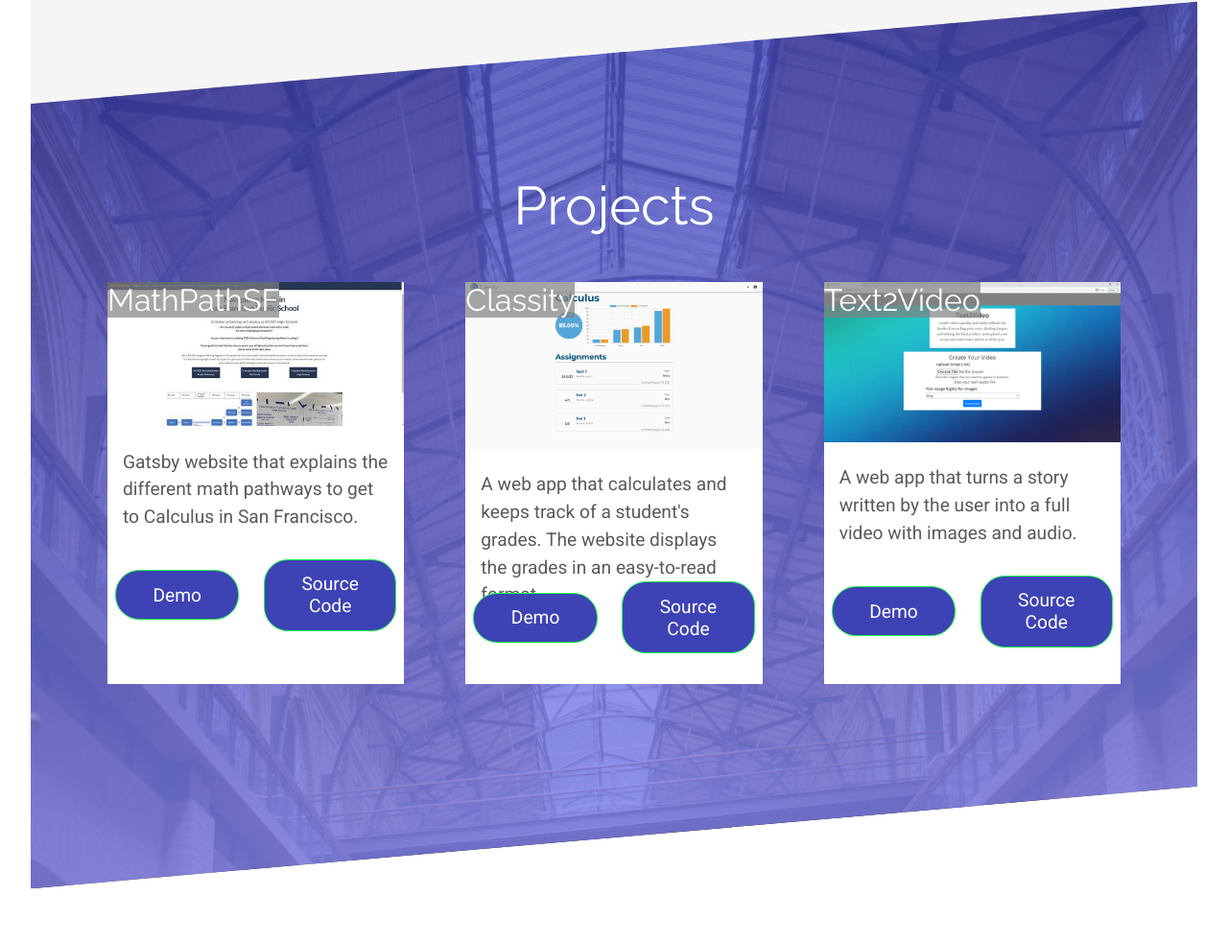
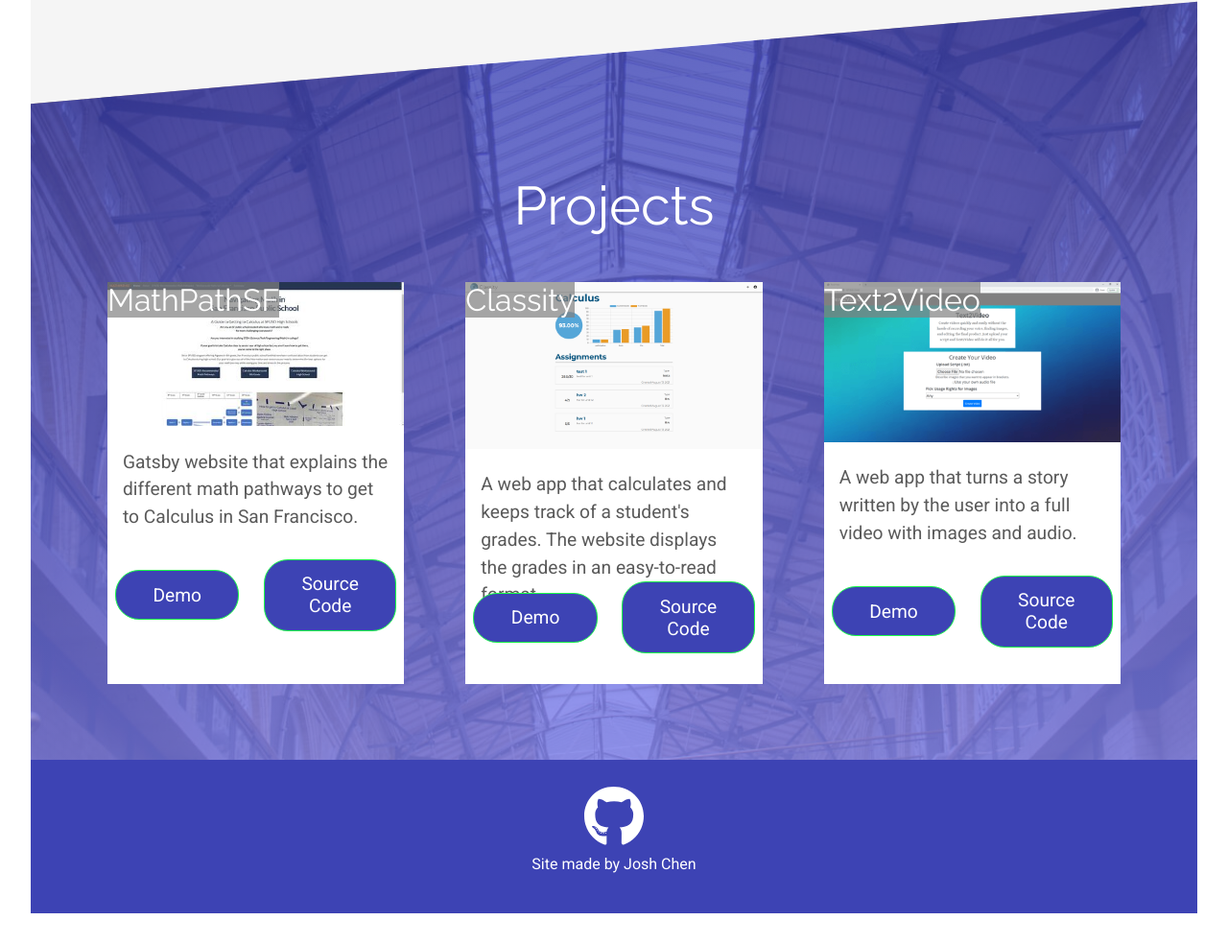
Before and after one commit to joshchen984/portfolio-v2, a Gatsby site: page / in a window 1280 px wide. Shown: the part 1172-2156 px from the top of the page at 96% size. Before the commit the page ends 2098 px from the top, so only its background shows below. Built offline with nearby package versions, Linux system fonts and the light colour scheme; Gatsby itself is replaced by a stand-in of ours.

Commit message:
Create footer

```diff
--- a/package.json
+++ b/package.json
@@ -29,6 +29,10 @@
     "@emotion/styled": "^11.8.1",
     "@fontsource/raleway": "^4.5.3",
     "@fontsource/roboto": "^4.5.3",
+    "@fortawesome/fontawesome-svg-core": "^1.3.0",
+    "@fortawesome/free-brands-svg-icons": "^6.0.0",
+    "@fortawesome/free-solid-svg-icons": "^6.0.0",
+    "@fortawesome/react-fontawesome": "^0.1.17",
     "gatsby": "^4.9.2",
     "gatsby-plugin-emotion": "^7.9.0",
     "gatsby-plugin-image": "^2.9.1",
--- /dev/null
+++ b/src/components/Footer.tsx
@@ -0,0 +1,61 @@
+import React from 'react';
+import { css } from '@emotion/react';
+import { FontAwesomeIcon } from '@fortawesome/react-fontawesome';
+import { faGithub } from '@fortawesome/free-brands-svg-icons';
+
+const Footer = () => {
+  return (
+    <footer
+      css={css`
+        padding: 1.5rem;
+        text-align: center;
+        margin-top: -5.1rem;
+        position: relative;
+        background-color: rgb(61, 67, 180);
+        width: 100%;
+        height: 10rem;
+
+        & > * {
+          margin: auto;
+        }
+        a {
+          text-decoration: none;
+          color: white;
+          &:hover {
+            color: #1afe49;
+          }
+          i {
+            &:hover {
+              color: #1afe49;
+            }
+            color: white;
+          }
+        }
+      `}
+    >
+      <div
+        css={css`
+          color: white;
+          font-size: 4rem;
+        `}
+      >
+        <a
+          href="https://github.com/joshchen984"
+          target="_blank"
+          rel="noopener noreferrer"
+        >
+          <FontAwesomeIcon icon={faGithub} />
+        </a>
+      </div>
+      <a
+        href="https://github.com/joshchen984"
+        target="_blank"
+        rel="noopener noreferrer"
+      >
+        Site made by Josh Chen
+      </a>
+    </footer>
+  );
+};
+
+export default Footer;
--- a/src/pages/index.tsx
+++ b/src/pages/index.tsx
@@ -4,6 +4,8 @@ import Layout from '../components/Layout';
 import Header from '../components/Header';
 import About from '../components/About';
 import Projects from '../components/Projects';
+import Footer from '../components/Footer';
+
 const IndexPage = () => {
   const projectsRef = useRef<HTMLElement | null>(null);
   const scrollToProjects = () => {
@@ -52,6 +54,7 @@ const IndexPage = () => {
         <Header scrollToProjects={scrollToProjects} />
         <About />
         <Projects reference={projectsRef} />
+        <Footer />
       </Layout>
     </>
   );
```
Also changed, not shown: 1 other file.
